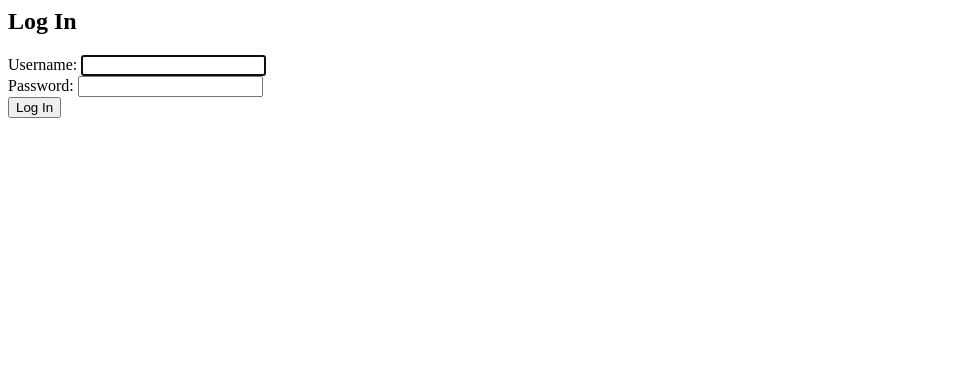
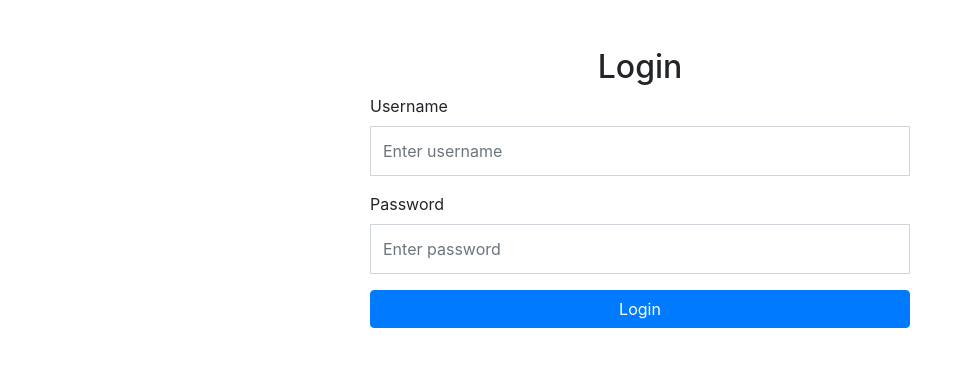
Before and after one commit to Nidhushan/TimeBanking, a Django app: page /accounts/login/ in a window 1280 px wide. Shown: the top 367 px of the page, without its empty margins (0-965 px from the left). Run offline with Django 5.2, Linux system fonts and the light colour scheme; some libraries are stand-ins or nearby versions.

Commit message:
feat: login page

```diff
--- a/Time_Banking/Time_Banking/templates/create-account.html
+++ b/Time_Banking/Time_Banking/templates/create-account.html
@@ -33,7 +33,7 @@
                     </div>
                     <button type="submit" class="btn btn-primary btn-block create-account">Create Account</button>
                 </form>
-                <p class="mt-3 text-center">Already have an account? <a href="/account/login">Login here</a></p>
+                <p class="mt-3 text-center">Already have an account? <a href="/accounts/login">Login here</a></p>
             </div>
         </div>
     </div>
--- a/Time_Banking/Time_Banking/templates/registration/login.html
+++ b/Time_Banking/Time_Banking/templates/registration/login.html
@@ -1,7 +1,36 @@
-<!-- templates/registration/login.html -->
-<h2>Log In</h2>
-<form method="post">
-  {% csrf_token %}
-  {{ form }}
-  <button type="submit">Log In</button>
-</form>
+{% load static %}
+<!DOCTYPE html>
+<html lang="en">
+<head>
+    <meta charset="UTF-8">
+    <meta name="viewport" content="width=device-width, initial-scale=1.0">
+    <title>Create Account</title>
+    <link rel="stylesheet" href="https://stackpath.bootstrapcdn.com/bootstrap/4.5.2/css/bootstrap.min.css">
+    <link rel="stylesheet" href="{% static 'css/style.css' %}">
+</head>
+<body>
+    <div class="container mt-5">
+        <div class="row justify-content-center">
+            <div class="col-md-6">
+                <h2 class="text-center">Login</h2>
+                <form method="post">
+                    {% csrf_token %}
+                    <div class="form-group">
+                      <label for="username">Username</label>
+                      <input type="text" class="form-control" id="username" name="username" placeholder="Enter username" required>
+                  </div>
+                    <div class="form-group">
+                      <label for="password">Password</label>
+                      <input type="password" class="form-control" id="password" name="password" placeholder="Enter password" required>
+                  </div>
+                    <button type="submit" class="btn btn-primary btn-block create-account">Login</button>
+                </form>
+            </div>
+        </div>
+    </div>
+
+    <script src="https://code.jquery.com/jquery-3.5.1.slim.min.js"></script>
+    <script src="https://cdn.jsdelivr.net/npm/@popperjs/core@2.9.3/dist/umd/popper.min.js"></script>
+    <script src="https://stackpath.bootstrapcdn.com/bootstrap/4.5.2/js/bootstrap.min.js"></script>
+</body>
+</html>
```
